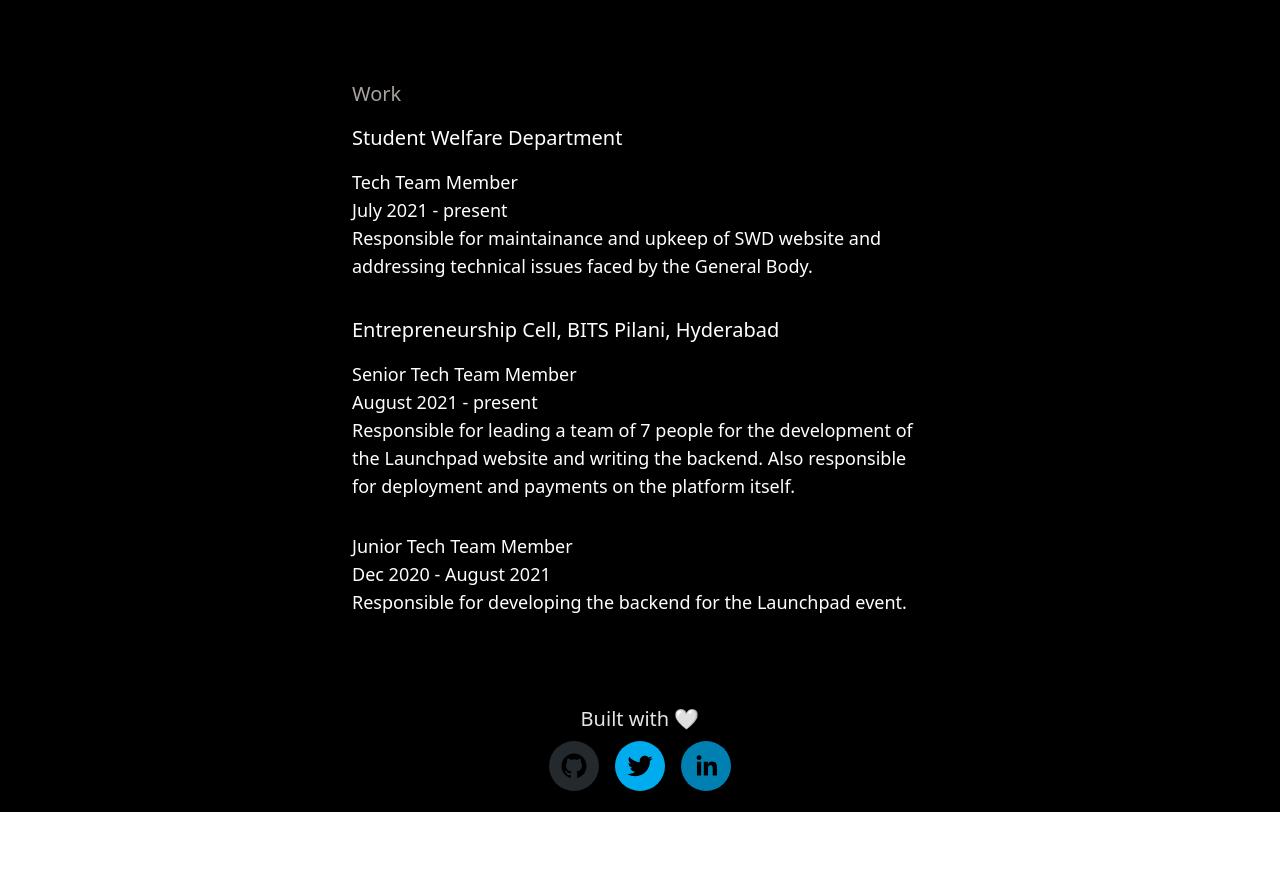
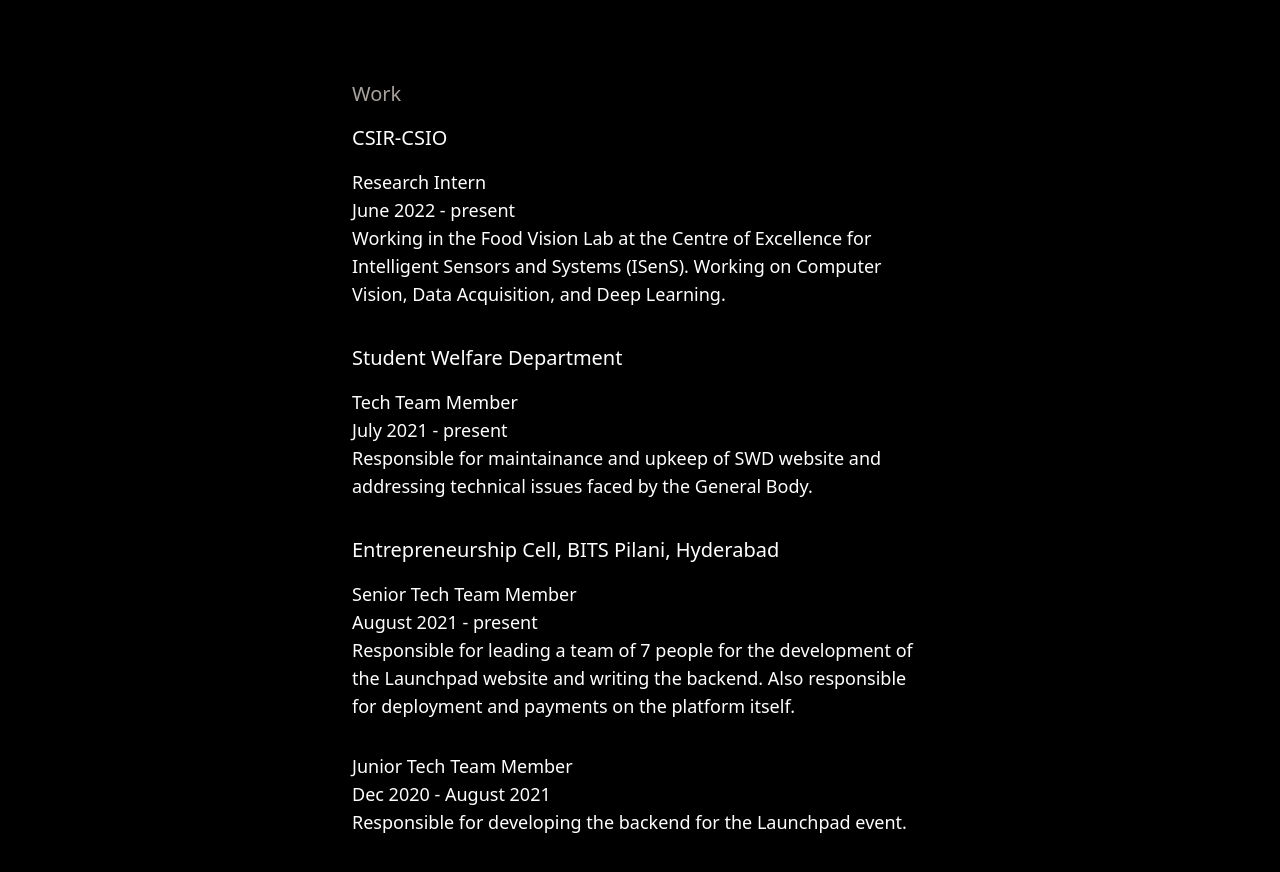
Before and after one commit to sanchitkalra/personal-website, a Next.js app: page / in a window 1280 px wide. Shown: the part 1180-2052 px from the top of the page. Before the commit the page ends 1992 px from the top, so only its background shows below. Built offline with nearby package versions, Linux system fonts and the light colour scheme.

Commit message:
Add CSIR-CSIO intern

```diff
--- a/data/work.js
+++ b/data/work.js
@@ -1,4 +1,15 @@
 const work = [
+  {
+    name: 'CSIR-CSIO',
+    roles: [
+      {
+        des: 'Research Intern',
+        description:
+          'Working in the Food Vision Lab at the Centre of Excellence for Intelligent Sensors and Systems (ISenS). Working on Computer Vision, Data Acquisition, and Deep Learning.',
+        timeline: ['June 2022', null],
+      },
+    ],
+  },
   {
     name: 'Student Welfare Department',
     roles: [
```
